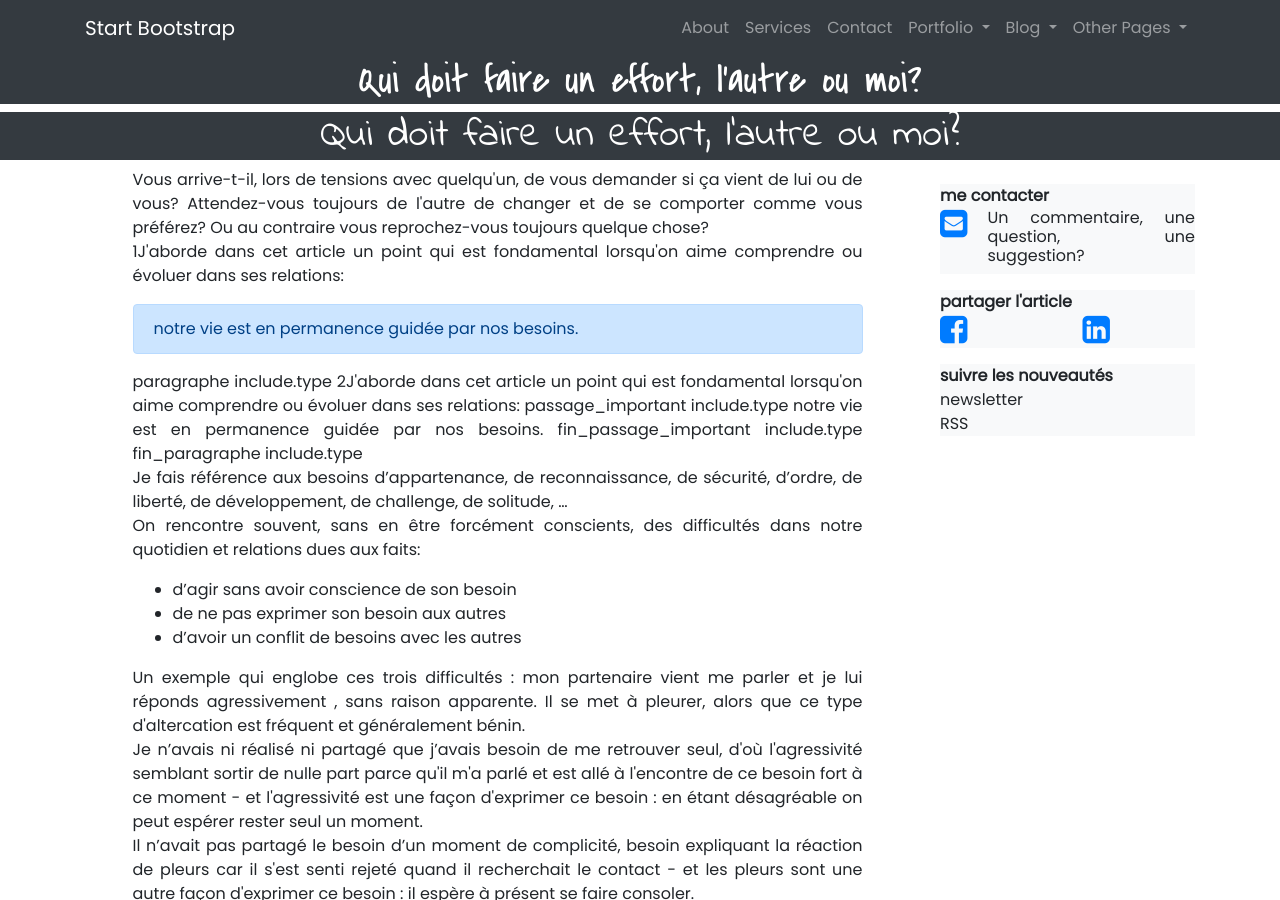
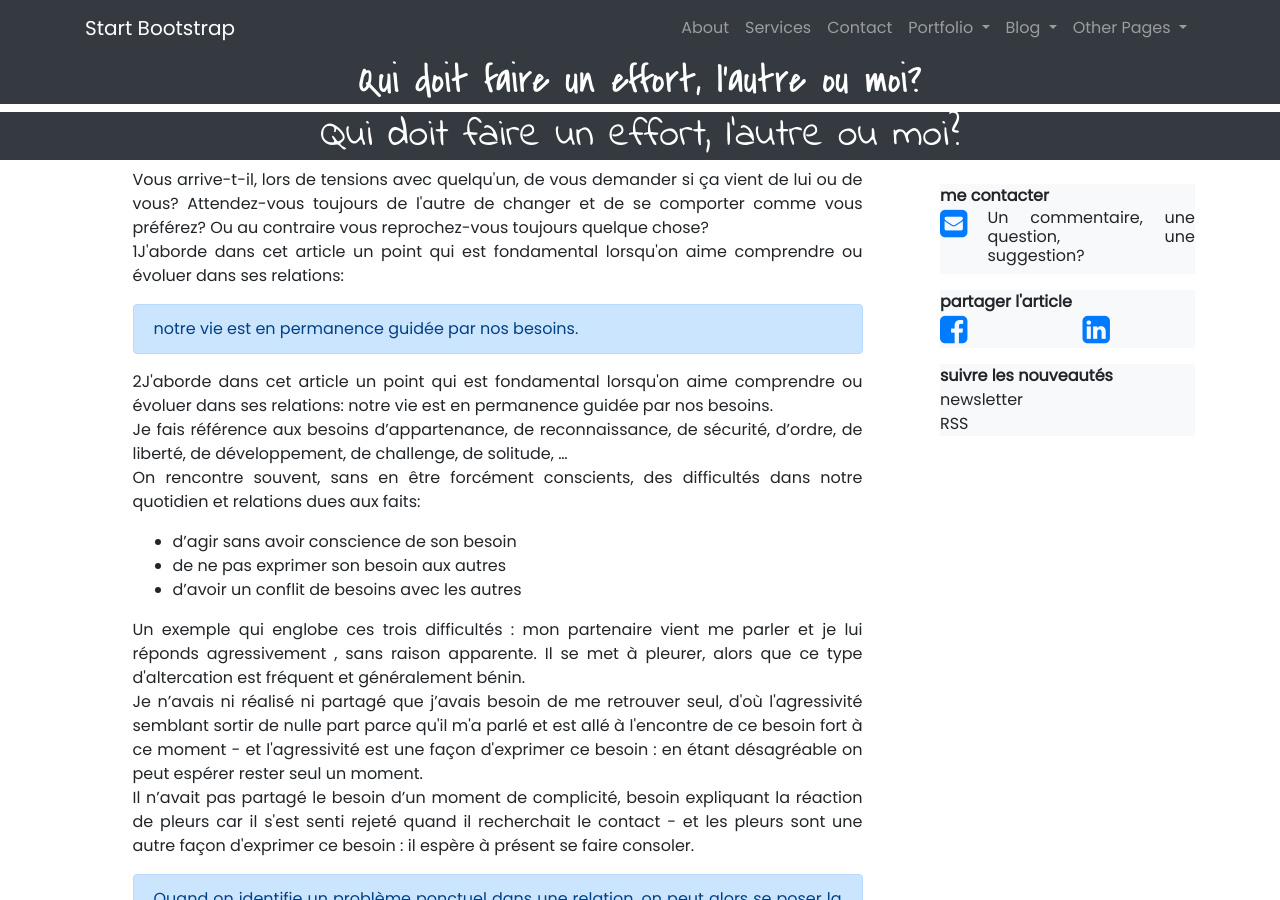
Before and after one commit to OrgaEvolutions/Nathoup.github.io, a Jekyll site: the page built from articles/besoins.html, in a window 1280 px wide and 900 px high. Built offline with Jekyll 4.4.1, drawn with Linux system fonts in a browser that asks for light colours; nearby versions of some CDN libraries; some web fonts are replaced.

Commit message:
Update article_layout.html

```diff
--- a/_includes/article_layout.html
+++ b/_includes/article_layout.html
@@ -1,5 +1,3 @@
-{{ include.type }}
-include.type
 {% case {{ include.type }} %}
   {% when'paragraphe' %}
     <p>
@@ -7,7 +5,7 @@
     </p>
 
   {% when 'passage_important' %}
-    <div class='alert alert-primary' role='alert'><!--<span class='glyphicon glyphicon-star' aria-hidden='true'></span> -->"
+    <div class='alert alert-primary' role='alert'><!--<span class='glyphicon glyphicon-star' aria-hidden='true'></span> -->
 
   {% when 'fin_passage_important' %}
     </div>
```
